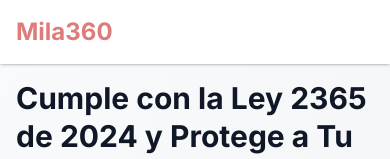
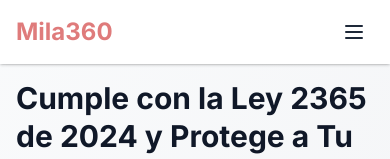
Before and after one commit to abisfigueredo/mila360, a Next.js app: page / in a window 390 px wide. Shown: the top 159 px of the page. Built offline with nearby package versions, Linux system fonts and the light colour scheme; no server answers.

Commit message:
Landing - menu de accesos en dispositivos moviles

```diff
--- a/src/components/header.jsx
+++ b/src/components/header.jsx
@@ -4,6 +4,7 @@ import Link from "next/link";
 import { onAuthStateChanged, signOut } from "firebase/auth";
 import { auth } from "@/lib/firebaseConfig";
 import { useRouter } from "next/navigation";
+import {MobileMenu} from "@/components/mobilemenu";
 
 export const Header = ({ onOpenLogin, hideNav = false }) => {
   const [presetEmail, setPresetEmail] = useState("");
@@ -33,7 +34,7 @@ export const Header = ({ onOpenLogin, hideNav = false }) => {
               <h1 className="text-2xl font-bold text-[#df7b7b]">Mila360</h1>
             </div>
           </Link>
-
+          {/* Menú en dispositivos grandes */}
           <div className="hidden md:block">
             <div className="ml-10 flex items-baseline space-x-4">
               {!hideNav && (
@@ -91,6 +92,10 @@ export const Header = ({ onOpenLogin, hideNav = false }) => {
               </div>
             </div>
           </div>
+          {/* Menú en dispositivos pequeños */}
+          <div className="md:hidden">
+            <MobileMenu onOpenChat={() => onOpenLogin(presetEmail)} />
+          </div>
         </div>
       </nav>
     </header>
--- /dev/null
+++ b/src/components/mobilemenu.jsx
@@ -0,0 +1,38 @@
+'use client';
+import { useState } from 'react';
+import { Menu, X } from 'lucide-react';
+import Link from 'next/link';
+
+export const MobileMenu = ({ onOpenChat }) => {
+  const [isOpen, setIsOpen] = useState(false);
+
+  return (
+    <div className="lg:hidden relative z-50">
+      <button
+        onClick={() => setIsOpen(!isOpen)}
+        className="p-2 text-gray-800"
+        aria-label="Abrir menú"
+      >
+        {isOpen ? <X className="w-6 h-6" /> : <Menu className="w-6 h-6" />}
+      </button>
+
+      {isOpen && (
+        <div className="absolute top-12 right-0 bg-white shadow-lg rounded-lg w-48 py-4 px-6 flex flex-col gap-4 text-sm font-medium text-gray-800">
+          <Link href="#home" onClick={() => setIsOpen(false)}>Inicio</Link>
+          <Link href="#features" onClick={() => setIsOpen(false)}>Características</Link>
+          <Link href="#demo" onClick={() => setIsOpen(false)}>Acerca de</Link>
+          <Link href="#contact" onClick={() => setIsOpen(false)}>Contacto</Link>
+          <button
+            onClick={() => {
+              setIsOpen(false);
+              if (onOpenChat) onOpenChat();
+            }}
+            className="text-[#df7b7b] hover:underline text-left"
+          >
+            Acceder al Chat
+          </button>
+        </div>
+      )}
+    </div>
+  );
+}
```
